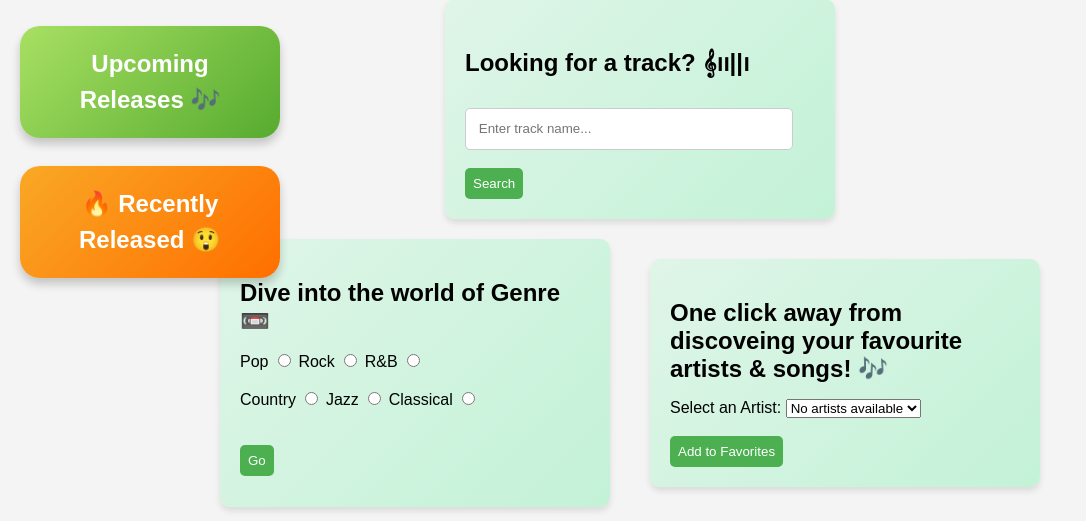
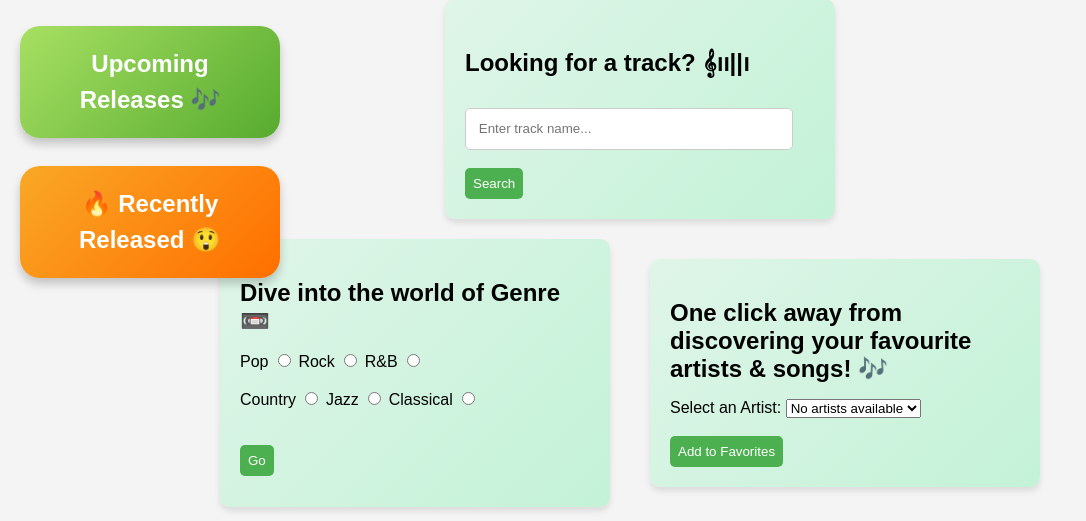
Before and after one commit to rafia-i/Musicstore, a PHP site: page /home.php in a window 1280 px wide. Shown: the part 154-675 px from the top of the page, without its empty margins (0-1086 px from the left). Run offline with PHP 8.4, Linux system fonts and the light colour scheme; data that the repository does not hold is empty.

Commit message:
correction

```diff
--- a/home.php
+++ b/home.php
@@ -459,7 +459,7 @@ require_once('DBconnect.php');
 
 <div class="container">
         <div class="section search-bar">
-            <h2>One click away from discoveing your favourite artists & songs! 🎶</h2>
+            <h2>One click away from discovering your favourite artists & songs! 🎶</h2>
             <form action="add-favourite-artist.php" method="POST">
                 <label for="artistID">Select an Artist:</label>
                 <select name="artistID" id="artistID" required>
```
